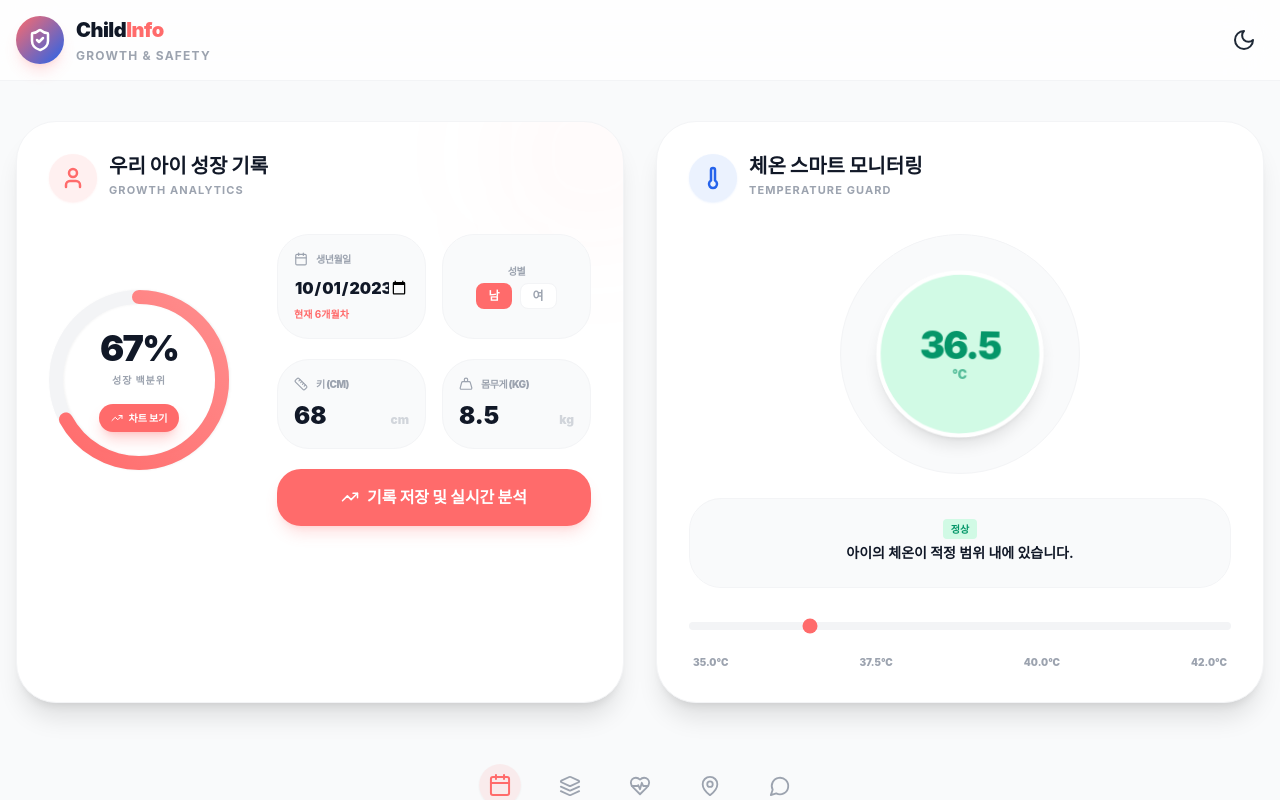
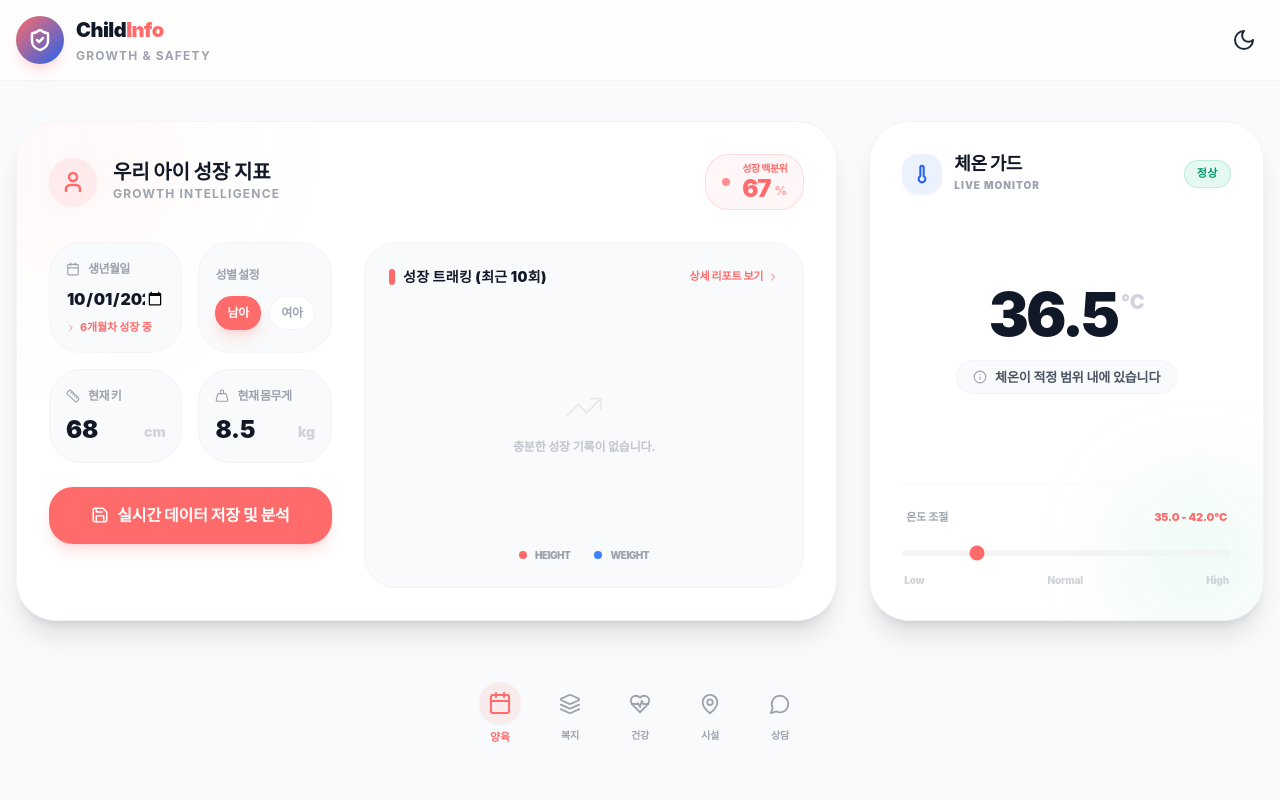
Before and after one commit to yunho860920/childinfo, a React (Vite) app: page / in a window 1280 px wide. Built offline with nearby package versions, Linux system fonts and the light colour scheme; no server answers; a web font is replaced by a local one.

Commit message:
feat: Dashboard UI/UX overhaul with integrated growth chart and improved readability

```diff
--- a/src/App.jsx
+++ b/src/App.jsx
@@ -368,16 +368,21 @@ function App() {
       </header>
 
       <main className="max-w-7xl mx-auto px-4 py-6 md:py-10 space-y-8 md:space-y-12 pb-32">
-        <div className="grid grid-cols-1 lg:grid-cols-2 gap-5 md:gap-8">
+        <div className="grid grid-cols-1 lg:grid-cols-3 gap-5 md:gap-8 items-stretch">
+          <div className="lg:col-span-2">
             <GrowthCard
               childInfo={childInfo}
               setChildInfo={setChildInfo}
               percentile={percentile}
+              growthRecords={growthRecords}
               handleBirthDateChange={handleBirthDateChange}
               handleAddGrowthRecord={handleAddGrowthRecord}
               onShowChart={() => setShowGrowthChart(true)}
             />
+          </div>
+          <div className="lg:col-span-1">
             <TemperatureCard selectedTemp={selectedTemp} setSelectedTemp={setSelectedTemp} />
+          </div>
         </div>
 
         <nav className="flex items-center justify-center gap-4 md:gap-8 py-4 sticky top-20 z-40">
--- a/src/components/Dashboard/GrowthCard.jsx
+++ b/src/components/Dashboard/GrowthCard.jsx
@@ -1,8 +1,8 @@
 // src/components/Dashboard/GrowthCard.jsx
 import React from 'react';
 import { motion } from 'framer-motion';
-import { User, Calendar, Ruler, Weight, TrendingUp } from 'lucide-react';
-import ProgressRing from '../common/ProgressRing';
+import { User, Calendar, Ruler, Weight, TrendingUp, Save, ChevronRight } from 'lucide-react';
+import { LineChart, Line, XAxis, YAxis, CartesianGrid, Tooltip, ResponsiveContainer } from 'recharts';
 import { clsx } from 'clsx';
 import { twMerge } from 'tailwind-merge';
 
@@ -14,70 +14,98 @@ const GrowthCard = ({
   childInfo,
   setChildInfo,
   percentile,
+  growthRecords = [],
   handleBirthDateChange,
   handleAddGrowthRecord,
   onShowChart
 }) => {
+  // Process data for the chart
+  const chartData = [...growthRecords]
+    .reverse()
+    .slice(-10) // Show last 10 records for visibility
+    .map(r => ({
+      date: r.date.split('-').slice(1).join('/'),
+      height: parseFloat(r.height),
+      weight: parseFloat(r.weight)
+    }));
+
   return (
-    <div className="bg-white dark:bg-apple-card p-6 md:p-8 rounded-[2.5rem] border border-brand-gray-100 dark:border-apple-border shadow-xl overflow-hidden relative group">
-      <div className="absolute -top-12 -right-12 w-40 h-40 bg-brand-primary/5 rounded-full blur-3xl group-hover:bg-brand-primary/10 transition-colors duration-700" />
+    <div className="bg-white dark:bg-apple-card p-6 md:p-8 rounded-[2.5rem] border border-brand-gray-100 dark:border-apple-border shadow-xl overflow-hidden relative flex flex-col gap-8 group">
+      {/* Background Glow */}
+      <div className="absolute -top-24 -left-20 w-64 h-64 bg-brand-primary/5 rounded-full blur-[80px]" />
 
-      <div className="relative z-10">
-        <div className="flex items-center justify-between mb-8">
-          <div className="flex items-center gap-3">
+      {/* Header & Metrics */}
+      <div className="relative z-10 flex flex-col md:flex-row md:items-center justify-between gap-4">
+        <div className="flex items-center gap-4">
           <div className="w-12 h-12 bg-brand-primary/10 rounded-2xl flex items-center justify-center text-brand-primary shadow-sm shadow-brand-primary/10">
             <User size={24} strokeWidth={2.5} />
           </div>
           <div>
-              <h3 className="text-xl font-black text-brand-gray-900 dark:text-white leading-none">우리 아이 성장 기록</h3>
-              <p className="text-[11px] font-bold text-brand-gray-400 dark:text-brand-gray-500 mt-1.5 uppercase tracking-widest">Growth Analytics</p>
+            <h3 className="text-xl font-black text-brand-gray-900 dark:text-white leading-none">우리 아이 성장 지표</h3>
+            <p className="text-xs font-bold text-brand-gray-400 dark:text-brand-gray-500 mt-1 uppercase tracking-widest">Growth Intelligence</p>
+          </div>
+        </div>
+
+        {/* Compact Percentile Metric */}
+        <div className="bg-brand-primary/5 dark:bg-brand-primary/10 px-4 py-2 rounded-2xl border border-brand-primary/20 flex items-center gap-3">
+          <div className="w-2 h-2 rounded-full bg-brand-primary animate-pulse" />
+          <div className="flex flex-col">
+            <span className="text-[10px] font-black text-brand-primary uppercase tracking-tighter leading-none mb-1">성장 백분위</span>
+            <div className="flex items-end gap-1">
+              <span className="text-2xl font-black text-brand-primary leading-none tracking-tighter">{percentile}</span>
+              <span className="text-xs font-black text-brand-primary/60 pb-0.5">%</span>
+            </div>
           </div>
         </div>
       </div>
 
-        <div className="flex flex-col md:flex-row items-center gap-8 md:gap-12">
-          {/* Left: Progress Ring (Visual) */}
-          <div className="shrink-0">
-            <ProgressRing percentage={percentile} onShowChart={onShowChart} />
-          </div>
+      {/* Main Content Grid */}
+      <div className="relative z-10 grid grid-cols-1 xl:grid-cols-5 gap-8 flex-1">
 
-          {/* Right: Inputs */}
-          <div className="flex-1 w-full space-y-5">
-            <div className="grid grid-cols-2 gap-4">
+        {/* Left: Inputs Section (2/5) */}
+        <div className="xl:col-span-2 space-y-6">
+          <div className="grid grid-cols-1 sm:grid-cols-2 gap-4">
+            {/* BirthDate */}
             <div className="bg-brand-gray-50 dark:bg-apple-elevated p-4 rounded-3xl border border-brand-gray-100 dark:border-apple-border group/item hover:border-brand-primary/30 transition-all">
               <div className="flex items-center gap-2 mb-2">
                 <Calendar size={14} className="text-brand-gray-400 group-hover/item:text-brand-primary transition-colors" />
-                  <span className="text-[10px] font-black text-brand-gray-400 dark:text-brand-gray-500 uppercase tracking-tighter">생년월일</span>
+                <span className="text-[12px] font-black text-brand-gray-400 dark:text-brand-gray-500 uppercase tracking-tighter">생년월일</span>
               </div>
               <input
                 type="date" value={childInfo.birthDate}
                 onChange={(e) => handleBirthDateChange(e.target.value)}
                 className="w-full bg-transparent border-none outline-none text-base font-black text-brand-gray-900 dark:text-white"
               />
-                <p className="text-[10px] font-bold text-brand-primary mt-1">현재 {childInfo.months}개월차</p>
+              <p className="text-[11px] font-bold text-brand-primary mt-1.5 flex items-center gap-1">
+                <ChevronRight size={10} /> {childInfo.months}개월차 성장 중
+              </p>
             </div>
-              <div className="bg-brand-gray-50 dark:bg-apple-elevated p-4 rounded-3xl border border-brand-gray-100 dark:border-apple-border flex items-center justify-center">
-                 <div className="text-center">
-                    <p className="text-[10px] font-black text-brand-gray-400 dark:text-brand-gray-500 uppercase tracking-tighter mb-1">성별</p>
+
+            {/* Gender */}
+            <div className="bg-brand-gray-50 dark:bg-apple-elevated p-4 rounded-3xl border border-brand-gray-100 dark:border-apple-border flex flex-col justify-center">
+              <span className="text-[12px] font-black text-brand-gray-400 dark:text-brand-gray-500 uppercase tracking-tighter mb-3">성별 설정</span>
               <div className="flex gap-2">
                 {['male', 'female'].map(g => (
                   <button
                     key={g} onClick={() => setChildInfo(prev => ({ ...prev, gender: g }))}
-                          className={cn("px-3 py-1 rounded-lg text-xs font-black transition-all", childInfo.gender === g ? "bg-brand-primary text-white" : "bg-white dark:bg-apple-card text-brand-gray-400 border border-brand-gray-100 dark:border-apple-border")}
+                    className={cn(
+                      "flex-1 py-2 rounded-xl text-xs font-black transition-all border",
+                      childInfo.gender === g
+                        ? "bg-brand-primary text-white border-brand-primary shadow-lg shadow-brand-primary/20"
+                        : "bg-white dark:bg-apple-card text-brand-gray-400 border-brand-gray-100 dark:border-apple-border hover:bg-brand-gray-100 dark:hover:bg-apple-border"
+                    )}
                   >
-                          {g === 'male' ? '남' : '여'}
+                    {g === 'male' ? '남아' : '여아'}
                   </button>
                 ))}
               </div>
             </div>
-              </div>
-            </div>
 
-            <div className="grid grid-cols-2 gap-4">
+            {/* Height */}
             <div className="bg-brand-gray-50 dark:bg-apple-elevated p-4 rounded-3xl border border-brand-gray-100 dark:border-apple-border group/item hover:border-brand-primary/30 transition-all">
               <div className="flex items-center gap-2 mb-2">
                 <Ruler size={14} className="text-brand-gray-400 group-hover/item:text-brand-primary transition-colors" />
-                  <span className="text-[10px] font-black text-brand-gray-400 dark:text-brand-gray-500 uppercase tracking-tighter">키 (cm)</span>
+                <span className="text-[12px] font-black text-brand-gray-400 dark:text-brand-gray-500 uppercase tracking-tighter">현재 키</span>
               </div>
               <div className="flex items-end gap-1">
                 <input
@@ -85,13 +113,15 @@ const GrowthCard = ({
                   onChange={(e) => setChildInfo(prev => ({ ...prev, height: parseFloat(e.target.value) }))}
                   className="w-full bg-transparent border-none outline-none text-2xl font-black text-brand-gray-900 dark:text-white"
                 />
-                  <span className="text-xs font-black text-brand-gray-300 mb-1">cm</span>
+                <span className="text-sm font-black text-brand-gray-300 mb-1">cm</span>
               </div>
             </div>
+
+            {/* Weight */}
             <div className="bg-brand-gray-50 dark:bg-apple-elevated p-4 rounded-3xl border border-brand-gray-100 dark:border-apple-border group/item hover:border-brand-primary/30 transition-all">
               <div className="flex items-center gap-2 mb-2">
                 <Weight size={14} className="text-brand-gray-400 group-hover/item:text-brand-primary transition-colors" />
-                  <span className="text-[10px] font-black text-brand-gray-400 dark:text-brand-gray-500 uppercase tracking-tighter">몸무게 (kg)</span>
+                <span className="text-[12px] font-black text-brand-gray-400 dark:text-brand-gray-500 uppercase tracking-tighter">현재 몸무게</span>
               </div>
               <div className="flex items-end gap-1">
                 <input
@@ -99,7 +129,7 @@ const GrowthCard = ({
                   onChange={(e) => setChildInfo(prev => ({ ...prev, weight: parseFloat(e.target.value) }))}
                   className="w-full bg-transparent border-none outline-none text-2xl font-black text-brand-gray-900 dark:text-white"
                 />
-                  <span className="text-xs font-black text-brand-gray-300 mb-1">kg</span>
+                <span className="text-sm font-black text-brand-gray-300 mb-1">kg</span>
               </div>
             </div>
           </div>
@@ -108,8 +138,71 @@ const GrowthCard = ({
             onClick={() => handleAddGrowthRecord({ date: new Date().toISOString().split('T')[0], height: childInfo.height, weight: childInfo.weight })}
             className="w-full py-4 bg-brand-primary text-white rounded-2xl font-black shadow-lg shadow-brand-primary/20 hover:scale-[1.02] active:scale-[0.98] transition-all flex items-center justify-center gap-2"
           >
-              <TrendingUp size={18} /> 기록 저장 및 실시간 분석
+            <Save size={18} /> 실시간 데이터 저장 및 분석
           </button>
+        </div>
+
+        {/* Right: Integrated Graph Section (3/5) */}
+        <div className="xl:col-span-3 bg-brand-gray-50 dark:bg-apple-elevated/50 p-6 rounded-[2rem] border border-brand-gray-100 dark:border-apple-border flex flex-col">
+          <div className="flex items-center justify-between mb-6">
+            <h4 className="text-sm font-black text-brand-gray-900 dark:text-white flex items-center gap-2 uppercase tracking-wide">
+              <div className="w-1.5 h-4 bg-brand-primary rounded-full" />
+              성장 트래킹 (최근 10회)
+            </h4>
+            <button onClick={onShowChart} className="text-[11px] font-black text-brand-primary hover:underline flex items-center gap-1">
+              상세 리포트 보기 <ChevronRight size={12} />
+            </button>
+          </div>
+
+          <div className="flex-1 min-h-[220px] w-full">
+            {chartData.length > 0 ? (
+              <ResponsiveContainer width="100%" height="100%">
+                <LineChart data={chartData} margin={{ top: 5, right: 5, left: -20, bottom: 0 }}>
+                  <CartesianGrid strokeDasharray="3 3" vertical={false} stroke={clsx("rgba(156, 163, 175, 0.1)")} />
+                  <XAxis
+                    dataKey="date"
+                    axisLine={false}
+                    tickLine={false}
+                    tick={{ fontSize: 10, fontWeight: 800, fill: '#9CA3AF' }}
+                  />
+                  <YAxis hide />
+                  <Tooltip
+                    contentStyle={{ borderRadius: '20px', border: 'none', boxShadow: '0 10px 25px -5px rgba(0,0,0,0.1)', fontWeight: 800, fontSize: '11px' }}
+                    itemStyle={{ padding: '0px' }}
+                  />
+                  <Line
+                    yAxisId={0}
+                    type="monotone" dataKey="height" stroke="#FF6B6B" strokeWidth={4}
+                    dot={{ r: 4, fill: '#FF6B6B', strokeWidth: 2, stroke: '#fff' }}
+                    activeDot={{ r: 6, shadow: '0 0 10px rgba(255,107,107,0.5)' }}
+                    name="키 (cm)"
+                  />
+                  <Line
+                    yAxisId={0}
+                    type="monotone" dataKey="weight" stroke="#3B82F6" strokeWidth={4}
+                    dot={{ r: 4, fill: '#3B82F6', strokeWidth: 2, stroke: '#fff' }}
+                    activeDot={{ r: 6, shadow: '0 0 10px rgba(59,130,246,0.5)' }}
+                    name="몸무게 (kg)"
+                  />
+                </LineChart>
+              </ResponsiveContainer>
+            ) : (
+              <div className="h-full flex flex-col items-center justify-center text-brand-gray-400 gap-3">
+                <TrendingUp size={40} strokeWidth={1} className="opacity-20" />
+                <p className="text-xs font-bold opacity-60">충분한 성장 기록이 없습니다.</p>
+              </div>
+            )}
+          </div>
+
+          <div className="flex items-center justify-center gap-6 mt-4">
+             <div className="flex items-center gap-2">
+                <div className="w-2 h-2 rounded-full bg-brand-primary" />
+                <span className="text-[10px] font-black text-brand-gray-400 dark:text-brand-gray-500 uppercase tracking-tighter">Height</span>
+             </div>
+             <div className="flex items-center gap-2">
+                <div className="w-2 h-2 rounded-full bg-blue-500" />
+                <span className="text-[10px] font-black text-brand-gray-400 dark:text-brand-gray-500 uppercase tracking-tighter">Weight</span>
+             </div>
           </div>
         </div>
       </div>
--- a/src/components/Dashboard/TemperatureCard.jsx
+++ b/src/components/Dashboard/TemperatureCard.jsx
@@ -1,7 +1,7 @@
 // src/components/Dashboard/TemperatureCard.jsx
 import React from 'react';
 import { motion } from 'framer-motion';
-import { ShieldAlert, Thermometer, Info } from 'lucide-react';
+import { Thermometer, ShieldAlert, ChevronRight, Info } from 'lucide-react';
 import { clsx } from 'clsx';
 import { twMerge } from 'tailwind-merge';
 
@@ -14,69 +14,81 @@ const TemperatureCard = ({
   setSelectedTemp
 }) => {
   const getTempColor = (temp) => {
-    if (temp >= 38.5) return 'text-red-600 bg-red-100';
-    if (temp >= 37.5) return 'text-orange-600 bg-orange-100';
-    return 'text-emerald-600 bg-emerald-100';
+    if (temp >= 38.5) return 'text-red-600 bg-red-500/10 border-red-500/20';
+    if (temp >= 37.5) return 'text-orange-600 bg-orange-500/10 border-orange-500/20';
+    return 'text-emerald-600 bg-emerald-500/10 border-emerald-500/20';
   };
 
   const getStatus = (temp) => {
-    if (temp >= 38.5) return { label: '고열', desc: '지체 없이 해열제를 복용시키고 상태를 관찰하세요.' };
-    if (temp >= 37.5) return { label: '미열', desc: '아이의 컨디션을 확인하고 30분 간격으로 재측정하세요.' };
-    return { label: '정상', desc: '아이의 체온이 적정 범위 내에 있습니다.' };
+    if (temp >= 38.5) return { label: '고열', desc: '해열제 복용 및 전문의 상담 필요' };
+    if (temp >= 37.5) return { label: '미열', desc: '컨디션 체크 및 30분 뒤 재측정' };
+    return { label: '정상', desc: '체온이 적정 범위 내에 있습니다' };
   };
 
   const status = getStatus(selectedTemp);
 
   return (
-    <div className="bg-white dark:bg-apple-card p-6 md:p-8 rounded-[2.5rem] border border-brand-gray-100 dark:border-apple-border shadow-xl overflow-hidden relative group">
-      <div className="flex items-center justify-between mb-8">
+    <div className="bg-white dark:bg-apple-card p-6 md:p-8 rounded-[2.5rem] border border-brand-gray-100 dark:border-apple-border shadow-xl relative overflow-hidden group h-full flex flex-col justify-between">
+      {/* Header */}
+      <div className="relative z-10 flex items-center justify-between mb-6">
         <div className="flex items-center gap-3">
-          <div className="w-12 h-12 bg-blue-500/10 rounded-2xl flex items-center justify-center text-blue-600 shadow-sm shadow-blue-500/10">
-            <Thermometer size={24} strokeWidth={2.5} />
+          <div className="w-10 h-10 bg-blue-500/10 rounded-xl flex items-center justify-center text-blue-600 shadow-sm">
+            <Thermometer size={20} strokeWidth={2.5} />
           </div>
           <div>
-            <h3 className="text-xl font-black text-brand-gray-900 dark:text-white leading-none">체온 스마트 모니터링</h3>
-            <p className="text-[11px] font-bold text-brand-gray-400 dark:text-brand-gray-500 mt-1.5 uppercase tracking-widest">Temperature Guard</p>
+            <h3 className="text-lg font-black text-brand-gray-900 dark:text-white leading-none tracking-tight">체온 가드</h3>
+            <p className="text-[10px] font-black text-brand-gray-400 dark:text-brand-gray-500 mt-1 uppercase tracking-widest">Live Monitor</p>
           </div>
+        </div>
+        <div className={cn("px-3 py-1 rounded-full text-[11px] font-black uppercase tracking-wider border transition-colors", getTempColor(selectedTemp))}>
+          {status.label}
         </div>
       </div>
 
-      <div className="flex flex-col items-center">
-        <div className="relative w-full max-w-[240px] aspect-square flex items-center justify-center mb-6">
-          <div className="absolute inset-0 bg-brand-gray-50 dark:bg-apple-elevated rounded-full border border-brand-gray-100 dark:border-apple-border" />
-          <motion.div
-            animate={{ scale: [1, 1.05, 1], rotate: [0, 1, 0] }}
-            transition={{ duration: 4, repeat: Infinity }}
-            className={cn("w-40 h-40 rounded-full flex flex-col items-center justify-center shadow-lg transition-colors border-4 border-white dark:border-apple-card", getTempColor(selectedTemp))}
-          >
-            <span className="text-4xl font-black tracking-tighter">{selectedTemp.toFixed(1)}</span>
-            <span className="text-xs font-black opacity-60">°C</span>
-          </motion.div>
+      {/* Main Temp Display */}
+      <div className="relative z-10 flex-1 flex flex-col items-center justify-center py-4">
+        <div className="flex items-start">
+          <span className={cn("text-6xl font-black tracking-tighter leading-none transition-colors",
+            selectedTemp >= 38.5 ? 'text-red-500' : selectedTemp >= 37.5 ? 'text-orange-500' : 'text-brand-gray-900 dark:text-white'
+          )}>
+            {selectedTemp.toFixed(1)}
+          </span>
+          <span className="text-xl font-black text-brand-gray-300 dark:text-brand-gray-600 ml-1 mt-1">°C</span>
         </div>
 
-        <div className="w-full bg-brand-gray-50 dark:bg-apple-elevated p-5 rounded-3xl border border-brand-gray-100 dark:border-apple-border text-center">
-          <div className="flex items-center justify-center gap-2 mb-1">
-            <span className={cn("px-2 py-0.5 rounded text-[10px] font-black uppercase", getTempColor(selectedTemp))}>
-              {status.label}
-            </span>
-          </div>
-          <p className="text-sm font-bold text-brand-gray-900 dark:text-brand-gray-100 mb-1">{status.desc}</p>
+        <div className="mt-4 flex items-center gap-2 px-4 py-2 bg-brand-gray-50 dark:bg-apple-elevated rounded-2xl border border-brand-gray-100 dark:border-apple-border max-w-[90%] mx-auto">
+          <Info size={14} className="text-brand-gray-400 shrink-0" />
+          <p className="text-[13px] font-bold text-brand-gray-600 dark:text-brand-gray-300 leading-tight text-center">
+            {status.desc}
+          </p>
+        </div>
+      </div>
+
+      {/* Control Section */}
+      <div className="relative z-10 mt-6 pt-6 border-t border-brand-gray-50 dark:border-apple-border/50">
+        <div className="flex items-center justify-between mb-3 px-1">
+          <span className="text-[11px] font-black text-brand-gray-400 dark:text-brand-gray-500 uppercase">온도 조절</span>
+          <span className="text-[11px] font-black text-brand-primary">35.0 - 42.0°C</span>
         </div>
 
-        <div className="w-full mt-6 space-y-4">
-          <input
-            type="range" min="35" max="42" step="0.1" value={selectedTemp}
-            onChange={(e) => setSelectedTemp(parseFloat(e.target.value))}
-            className="w-full h-2 bg-brand-gray-100 dark:bg-apple-border rounded-lg appearance-none cursor-pointer accent-brand-primary"
-          />
-          <div className="flex justify-between text-[10px] font-black text-brand-gray-400 dark:text-brand-gray-500 px-1">
-            <span>35.0°C</span>
-            <span>37.5°C</span>
-            <span>40.0°C</span>
-            <span>42.0°C</span>
-          </div>
+        <input
+          type="range" min="35" max="42" step="0.1" value={selectedTemp}
+          onChange={(e) => setSelectedTemp(parseFloat(e.target.value))}
+          className="w-full h-1.5 bg-brand-gray-100 dark:bg-apple-border rounded-lg appearance-none cursor-pointer accent-brand-primary"
+        />
+
+        <div className="flex justify-between text-[10px] font-black text-brand-gray-300 dark:text-brand-gray-600 mt-2 px-0.5">
+          <span>Low</span>
+          <span>Normal</span>
+          <span>High</span>
         </div>
       </div>
+
+      {/* Decorative Gradient */}
+      <div className={cn(
+        "absolute bottom-0 right-0 w-32 h-32 blur-[60px] opacity-10 transition-colors",
+        selectedTemp >= 37.5 ? 'bg-red-500' : 'bg-emerald-500'
+      )} />
     </div>
   );
 };
--- a/src/index.css
+++ b/src/index.css
@@ -16,14 +16,16 @@
 
   .dark {
     --apple-bg: #000000;
-    --apple-card: #121212;
-    --apple-elevated: #1C1C1E;
+    --apple-card: #0A0A0A;
+    --apple-elevated: #141416;
+    --apple-border: #1F1F1F;
     --brand-gray-900: #F5F5F7;
   }
 
   html, body {
-    @apply h-full overflow-x-hidden antialiased transition-colors duration-500 selection:bg-brand-secondary/30 selection:text-brand-secondary;
+    @apply h-full overflow-x-hidden antialiased transition-colors duration-500 selection:bg-brand-primary/20 selection:text-brand-primary;
     line-height: 1.6;
+    letter-spacing: -0.01em;
     scroll-behavior: smooth;
   }
 
```
Lines whose indentation alone changed are shown as unchanged.
